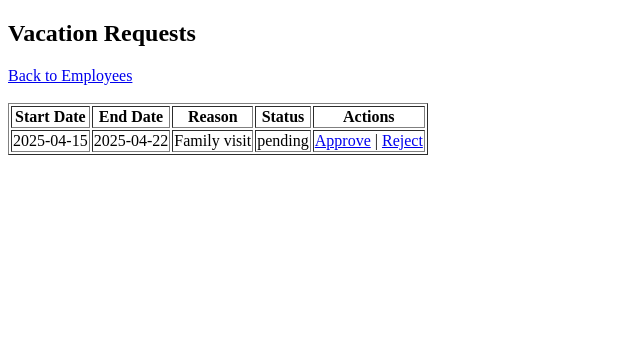
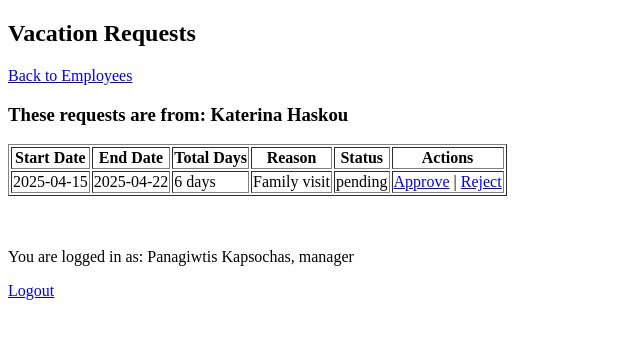
Before and after one commit to Panos2001-10/VACATION-PORTAL, a PHP site: page /manageRequestsForm.php?employee_code=1111112 in a window 1280 px wide. Shown: the top 339 px of the page, without its empty margins (0-640 px from the left). Run offline with PHP 8.4, Linux system fonts and the light colour scheme; a user stored in the database is signed in; data comes from the database, SQL or seed files in the repository; both versions use the stored data as it was after the commit.

Commit message:
-add utils.php for reusable fucntions

```diff
--- /dev/null
+++ b/middleware/utils.php
@@ -0,0 +1,18 @@
+<?php
+// Function to calculate total weekdays between two dates
+function countWeekdays($start_date, $end_date) {
+    $start = new DateTime($start_date);
+    $end = new DateTime($end_date);
+    $interval = new DateInterval('P1D'); // 1-day interval
+    $dateRange = new DatePeriod($start, $interval, $end->modify('+1 day')); // Include end date
+    $weekdayCount = 0;
+
+    foreach ($dateRange as $date) {
+        if ($date->format('N') < 6) { // 1 (Monday) to 5 (Friday) are weekdays
+            $weekdayCount++;
+        }
+    }
+
+    return $weekdayCount;
+}
+?>
--- a/public/createUserForm.php
+++ b/public/createUserForm.php
@@ -14,7 +14,9 @@ include __DIR__ . '/../middleware/authCheck.php';
     <div class =register-container>
 
     <h2>Create New User</h2>
+    <a href="manageUsersForm.php">Back to Employees</a><br>
 
+    <br>
     <form action="createUser.php" method="POST">
         <label>Full Name:</label>
         <input type="fullname" name="fullname" required>
--- a/public/editUserForm.php
+++ b/public/editUserForm.php
@@ -33,6 +33,9 @@ if (!$employee) {
 </head>
 <body>
     <h2>Edit Employee</h2>
+    <a href="manageUsersForm.php">Back to Employees</a><br>
+
+    <br>
     <form action="editUser.php" method="POST">
         <input type="hidden" name="id" value="<?php echo $employee['employee_code']; ?>">
 
--- a/public/manageRequestsForm.php
+++ b/public/manageRequestsForm.php
@@ -2,6 +2,7 @@
 include __DIR__ . '/../src/config.php';
 include __DIR__ . '/../middleware/messageHandler.php';
 include __DIR__ . '/../middleware/authCheck.php';
+include __DIR__ . '/../middleware/utils.php';
 
 // Get employee_code from URL
 $employee_code = $_GET['employee_code'] ?? null;
@@ -11,6 +12,14 @@ if (!$employee_code) {
     header("Location: manageUsersForm.php");
     exit();
 }
+
+// Fetch the employee's full name
+$stmt = $connection->prepare("SELECT full_name FROM users WHERE employee_code = ?");
+$stmt->bind_param("i", $employee_code);
+$stmt->execute();
+$employee_result = $stmt->get_result();
+$employee = $employee_result->fetch_assoc();
+$employee_full_name = $employee['full_name'] ?? 'Unknown Employee';
 
 // Fetch vacation requests
 $stmt = $connection->prepare("SELECT id, start_date, end_date, reason, status FROM requests WHERE employee_code = ?");
@@ -29,12 +38,13 @@ $result = $stmt->get_result();
 <body>
     <h2>Vacation Requests</h2>
     <a href="manageUsersForm.php">Back to Employees</a><br>
+    <h3>These requests are from: <?php echo htmlspecialchars($employee_full_name); ?></h3>
 
-    <br>
     <table border="1">
         <tr>
             <th>Start Date</th>
             <th>End Date</th>
+            <th>Total Days</th>
             <th>Reason</th>
             <th>Status</th>
             <th>Actions</th>
@@ -43,6 +53,7 @@ $result = $stmt->get_result();
         <tr>
             <td><?php echo htmlspecialchars($row['start_date']); ?></td>
             <td><?php echo htmlspecialchars($row['end_date']); ?></td>
+            <td><?php echo countWeekdays($row['start_date'], $row['end_date']) . " days"; ?></td>
             <td><?php echo htmlspecialchars($row['reason']); ?></td>
             <td><?php echo htmlspecialchars($row['status']); ?></td>
             <td>
@@ -61,5 +72,11 @@ $result = $stmt->get_result();
     <div class="messages">
         <?php displayMessages(); ?>
     </div>
+
+    <br>
+    <div class="logout">
+        <p>You are logged in as: <?php echo $_SESSION['user_full_name'] . ", " . $_SESSION['user_role']; ?></p>
+        <a href="logout.php">Logout</a>
+    </div>
 </body>
 </html>
--- a/public/requestSubmition.php
+++ b/public/requestSubmition.php
@@ -34,7 +34,7 @@ if ($stmt->execute()) {
     addMessage("error", "An error occurred. Please try again.");
 }
 
-// Redirect back to the form or another page
-header("Location: requestSubmitionForm.php");
+// Redirect back to the vacation requests form after submitting
+header("Location: vacationRequestsForm.php");
 exit();
 ?>
--- a/public/requestSubmitionForm.php
+++ b/public/requestSubmitionForm.php
@@ -13,6 +13,7 @@ include __DIR__ . '/../middleware/messageHandler.php';
 </head>
 <body>
     <h2>Vacation Request</h2>
+    <a href="vacationRequestsForm.php">Back to vacation requests</a><br>
 
     <form action="requestSubmition.php" method="POST">
         <label for="start_date">Date from:</label>
```
Also changed, not shown: database/vacation_db.sql (+8 -7 lines), public/vacationRequestsForm.php (+1 -24 lines).
